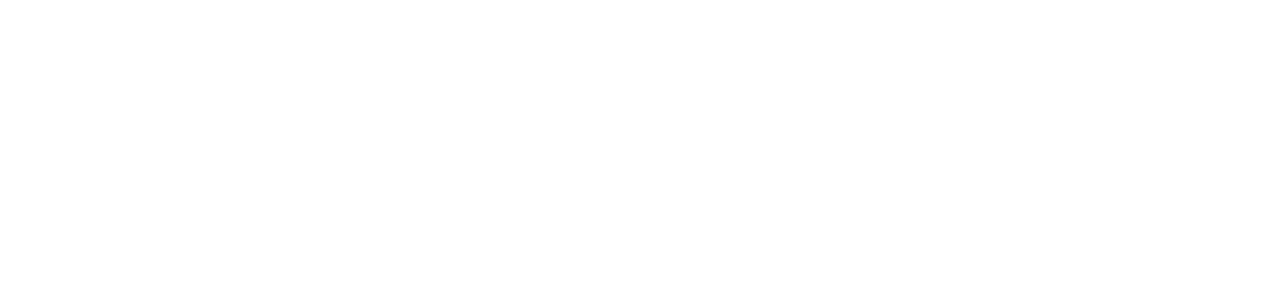
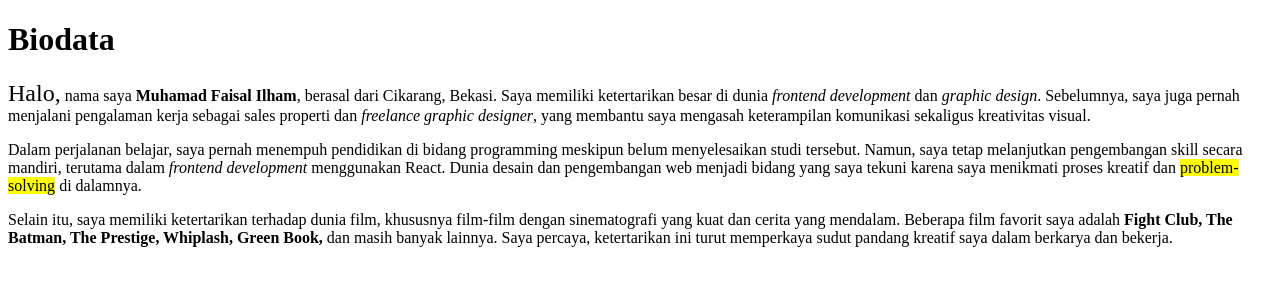
Before and after one commit to VsalCode/fgo24-css-basic, a website: page index.html in a window 1280 px wide. Drawn offline with Linux system fonts and the light colour scheme.

Commit message:
feat: add self introduction content

```diff
--- a/index.html
+++ b/index.html
@@ -6,6 +6,11 @@
   <title>HTML-Basic</title>
 </head>
 <body>
-
+  <h1>Biodata</h1>
+  <p><font size="5">Halo,</font> nama saya <b>Muhamad Faisal Ilham</b>, berasal dari Cikarang, Bekasi. Saya memiliki ketertarikan besar di dunia <i>frontend development</i> dan <i>graphic design</i>. Sebelumnya, saya juga pernah menjalani pengalaman kerja sebagai sales properti dan <i>freelance graphic designer</i>, yang membantu saya mengasah keterampilan komunikasi sekaligus kreativitas visual.
+  </p>
+  <p>Dalam perjalanan belajar, saya pernah menempuh pendidikan di bidang programming meskipun belum menyelesaikan studi tersebut. Namun, saya tetap melanjutkan pengembangan skill secara mandiri, terutama dalam <i>frontend development</i> menggunakan React. Dunia desain dan pengembangan web menjadi bidang yang saya tekuni karena saya menikmati proses kreatif dan <mark>problem-solving</mark> di dalamnya.</p>
+  <p>Selain itu, saya memiliki ketertarikan terhadap dunia film, khususnya film-film dengan sinematografi yang kuat dan cerita yang mendalam. Beberapa film favorit saya adalah <b>Fight Club, The Batman, The Prestige, Whiplash, Green Book,</b> dan masih banyak lainnya. Saya percaya, ketertarikan ini turut memperkaya sudut pandang kreatif saya dalam berkarya dan bekerja.
+  </p>
 </body>
 </html>
```
